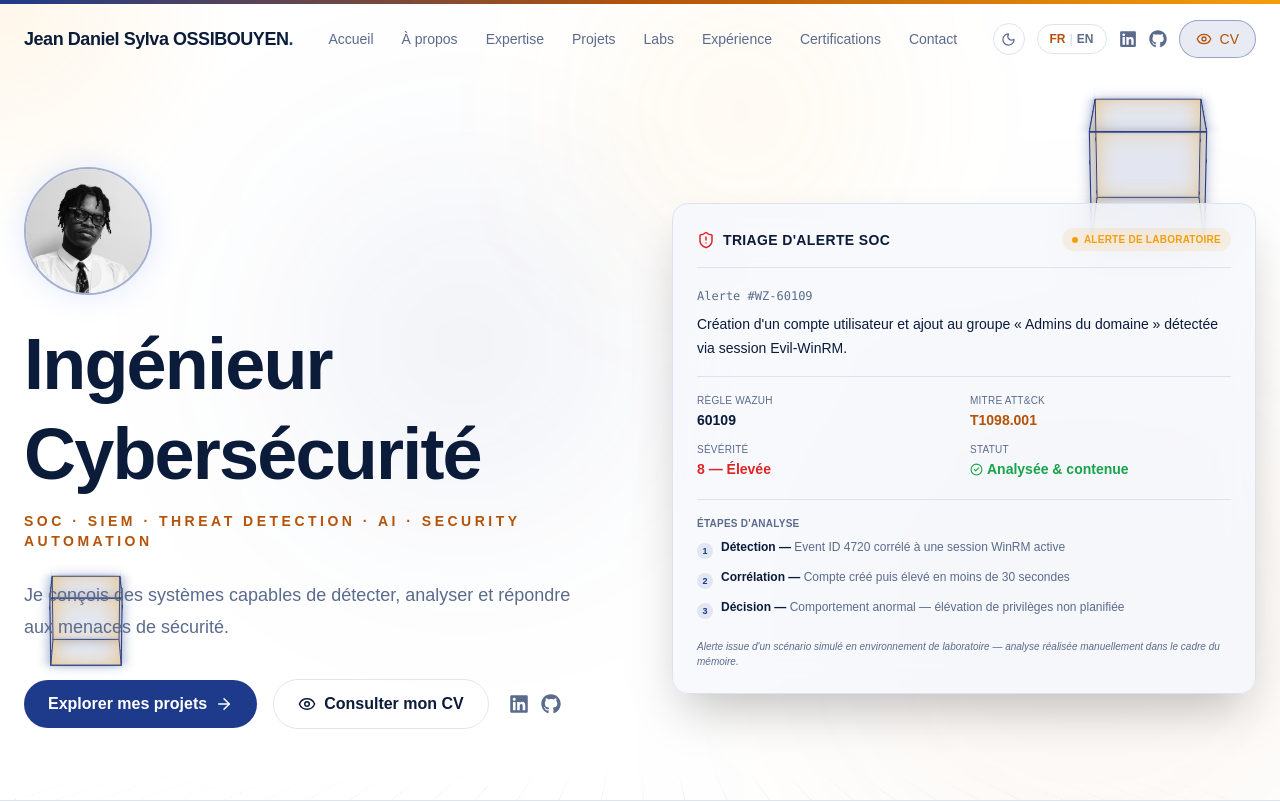
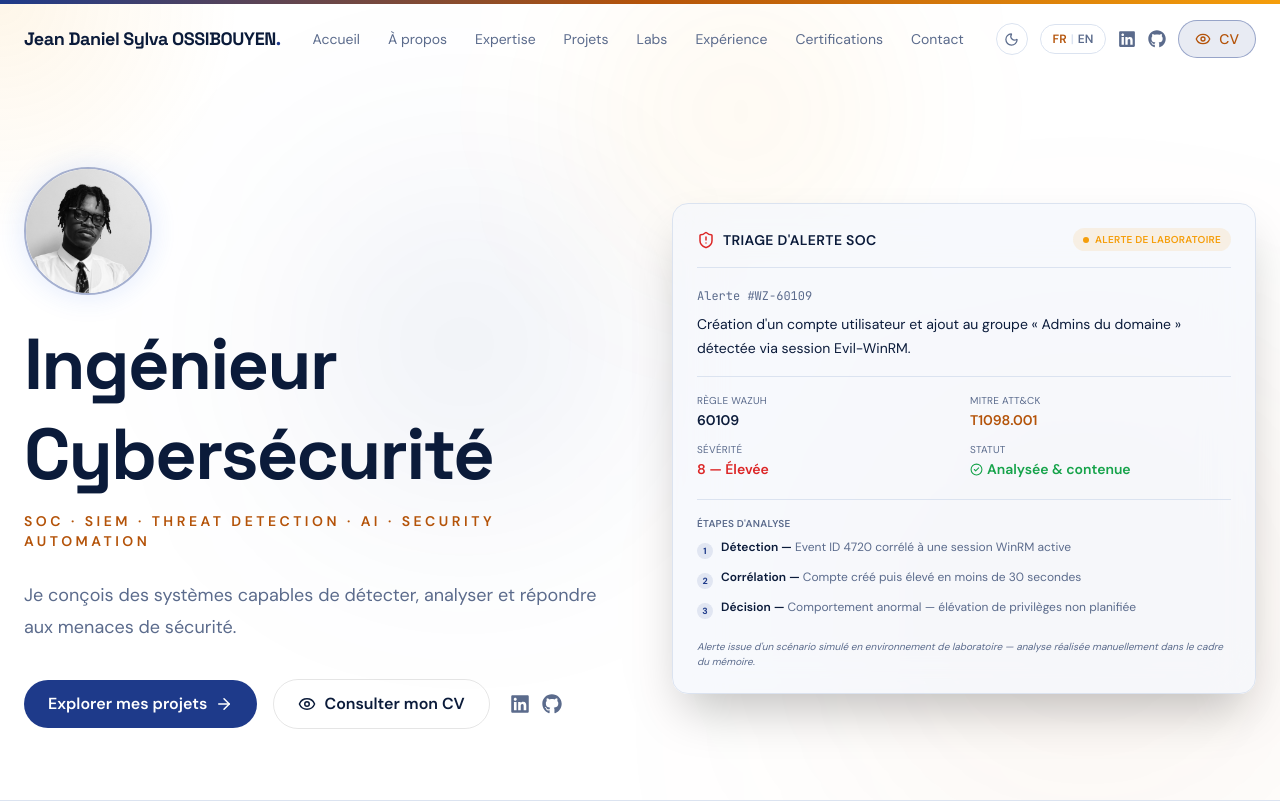
Before and after one commit to sylvajean13-Guardian/Portfolio-Cyber, a Next.js app: page / in a window 1280 px wide. Shown: the top 802 px of the page. Built offline with nearby package versions, Linux system fonts and the light colour scheme.

Commit message:
mise à jour

```diff
--- a/src/app/globals.css
+++ b/src/app/globals.css
@@ -48,8 +48,16 @@ body {
   margin: 0;
   background: var(--background);
   color: var(--text);
-  font-family: Arial, Helvetica, sans-serif;
+  font-family: var(--font-body), system-ui, -apple-system, "Segoe UI", sans-serif;
   transition: background-color 0.3s ease, color 0.3s ease;
+}
+
+h1, h2, h3, h4, .font-heading {
+  font-family: var(--font-heading), var(--font-body), system-ui, sans-serif;
+}
+
+.font-mono, code {
+  font-family: var(--font-mono-custom), ui-monospace, "Cascadia Code", Consolas, monospace;
 }
 
 ::selection {
--- a/src/app/layout.js
+++ b/src/app/layout.js
@@ -1,6 +1,25 @@
 import "./globals.css";
 import { LanguageProvider } from "@/context/LanguageContext";
 import { ThemeProvider } from "@/context/ThemeContext";
+import { Space_Grotesk, DM_Sans, JetBrains_Mono } from "next/font/google";
+
+const fontHeading = Space_Grotesk({
+  subsets: ["latin"],
+  variable: "--font-heading",
+  display: "swap",
+});
+
+const fontBody = DM_Sans({
+  subsets: ["latin"],
+  variable: "--font-body",
+  display: "swap",
+});
+
+const fontMono = JetBrains_Mono({
+  subsets: ["latin"],
+  variable: "--font-mono-custom",
+  display: "swap",
+});
 export const metadata = {
   metadataBase: new URL("https://portfolio-cyber-gamma.vercel.app/"), // ⚠️ remplace par ton vrai domaine une fois déployé
   title: {
@@ -58,7 +77,10 @@ export const metadata = {
 
 export default function RootLayout({ children }) {
   return (
-    <html lang="fr">
+    <html
+        lang="fr"
+        className={`${fontHeading.variable} ${fontBody.variable} ${fontMono.variable}`}
+      >
       <body>
         <ThemeProvider>
           <LanguageProvider>{children}</LanguageProvider>
--- a/src/components/Hero.jsx
+++ b/src/components/Hero.jsx
@@ -6,7 +6,6 @@ import { socials } from "@/data/portfolio";
 import { useLanguage } from "@/context/LanguageContext";
 import Image from "next/image";
 import TiltCard from "@/components/TiltCard";
-import Hero3D from "@/components/Hero3D";
 import { ArrowRight, Eye, ShieldAlert, CheckCircle2 } from "lucide-react";
 
 const content = {
@@ -78,7 +77,6 @@ export default function Hero() {
       <div className="absolute left-1/4 top-1/4 h-72 w-72 rounded-full bg-[var(--primary)]/10 blur-[120px]" />
       <div className="absolute bottom-0 right-0 h-96 w-96 rounded-full bg-[var(--secondary)]/10 blur-[140px]" />
       <div className="absolute right-1/3 top-0 h-56 w-56 rounded-full bg-[var(--accent-amber)]/10 blur-[100px]" />
-      <Hero3D />
       <div className="relative mx-auto grid max-w-7xl items-center gap-16 lg:grid-cols-2">
         {/* LEFT */}
         <motion.div
--- a/src/components/Hero3D.jsx
+++ /dev/null
@@ -1,32 +0,0 @@
-export default function Hero3D() {
-  return (
-    <div
-      aria-hidden="true"
-      className="pointer-events-none absolute inset-0 hidden overflow-hidden lg:block"
-    >
-      <div className="grid-floor" />
-
-      <div className="scene-3d absolute right-[6%] top-[14%]">
-        <div className="cube">
-          <span className="cube-face cube-front" />
-          <span className="cube-face cube-back" />
-          <span className="cube-face cube-right" />
-          <span className="cube-face cube-left" />
-          <span className="cube-face cube-top" />
-          <span className="cube-face cube-bottom" />
-        </div>
-      </div>
-
-      <div className="scene-3d scene-delay absolute bottom-[16%] left-[4%]">
-        <div className="cube cube-sm cube-reverse">
-          <span className="cube-face cube-front" />
-          <span className="cube-face cube-back" />
-          <span className="cube-face cube-right" />
-          <span className="cube-face cube-left" />
-          <span className="cube-face cube-top" />
-          <span className="cube-face cube-bottom" />
-        </div>
-      </div>
-    </div>
-  );
-}
--- a/src/components/ImpactMetrics.jsx
+++ b/src/components/ImpactMetrics.jsx
@@ -55,7 +55,7 @@ export default function ImpactMetrics() {
             delay={i * 0.08}
             className="card-3d rounded-2xl border border-[var(--border-color)] bg-[var(--surface)] p-5 text-center"
           >
-            <p className="text-3xl font-bold text-[var(--secondary)] sm:text-4xl">{m.value}</p>
+            <p className="font-heading text-3xl font-bold text-[var(--secondary)] sm:text-4xl">{m.value}</p>
             <p className="mt-2 text-xs font-semibold uppercase tracking-wide text-[var(--text)]">
               {m.label}
             </p>
--- a/src/components/Navbar.jsx
+++ b/src/components/Navbar.jsx
@@ -56,7 +56,7 @@ export default function Navbar() {
         }`}
       >
         <div className="mx-auto flex max-w-7xl items-center justify-between px-6 py-5">
-          <a href="#home" className="text-lg font-bold tracking-tight text-[var(--text)]">
+          <a href="#home" className="font-heading text-lg font-bold tracking-tight text-[var(--text)]">
             {siteConfig.name}
             <span className="text-[var(--primary)]">.</span>
           </a>
```
